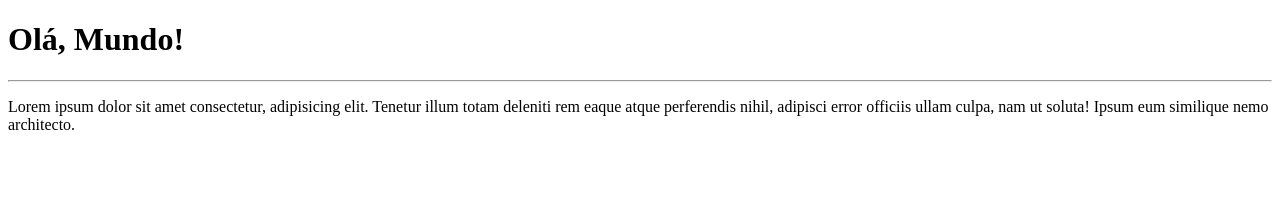
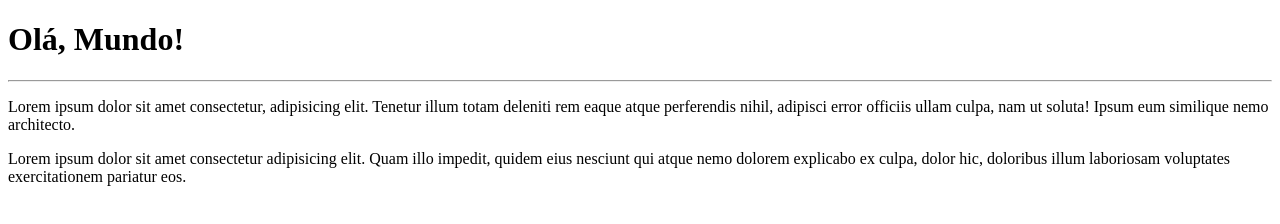
Before and after one commit to ErielAndrade/Ola-Mundo, a plain HTML site: page site-exemplo/index.html in a window 1280 px wide. Drawn offline with Linux system fonts and the light colour scheme.

Commit message:
Adicionei um parágrafo

```diff
--- a/site-exemplo/index.html
+++ b/site-exemplo/index.html
@@ -10,5 +10,6 @@
     <h1>Olá, Mundo!</h1>
     <hr>
     <p>Lorem ipsum dolor sit amet consectetur, adipisicing elit. Tenetur illum totam deleniti rem eaque atque perferendis nihil, adipisci error officiis ullam culpa, nam ut soluta! Ipsum eum similique nemo architecto.</p>
+    <p>Lorem ipsum dolor sit amet consectetur adipisicing elit. Quam illo impedit, quidem eius nesciunt qui atque nemo dolorem explicabo ex culpa, dolor hic, doloribus illum laboriosam voluptates exercitationem pariatur eos.</p>
 </body>
 </html>
```
